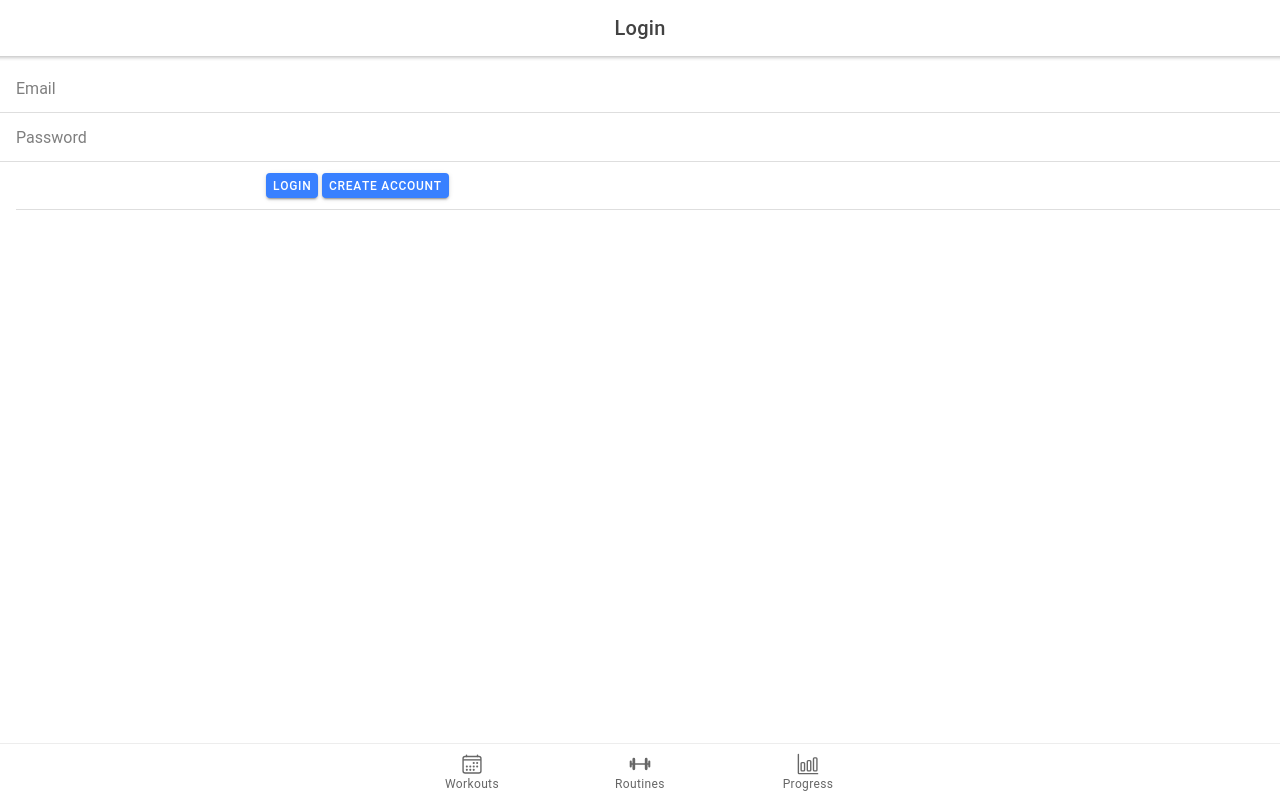
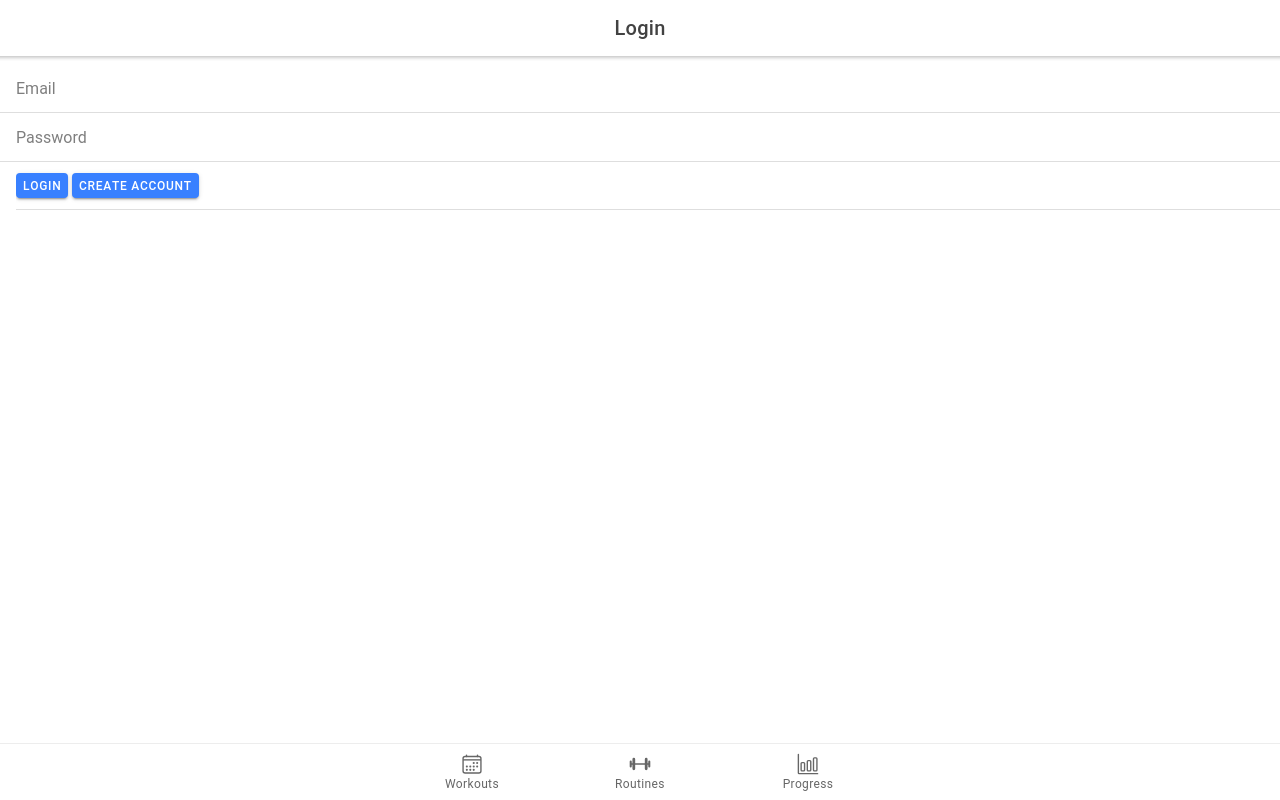
Before and after one commit to kevin-pietruszka/FlexBros, a React (Create React App) app: page /login in a window 1280 px wide. Built offline with nearby package versions, Linux system fonts and the light colour scheme.

Commit message:
adjusted alignment

```diff
--- a/src/pages/Global.css
+++ b/src/pages/Global.css
@@ -23,8 +23,8 @@ ion-button {
 
 #add_route_button {
     /* width:100px; */
-    position: relative;
-    margin-left: 33%;
+    /* position: relative; */
+    margin-left: 35%;
 }
 
 #prev_button {
@@ -36,13 +36,13 @@ ion-button {
 }
 
 #month_title {
-    margin-top: 5px;
+    margin-top: 15px;
 }
 
 #login_button {
-    margin-left: 20%;
+    margin-left: 0px;
 }
 
 #create_account_button {
-    margin-right: 20%;
+    margin-right: 60%;
 }
```
